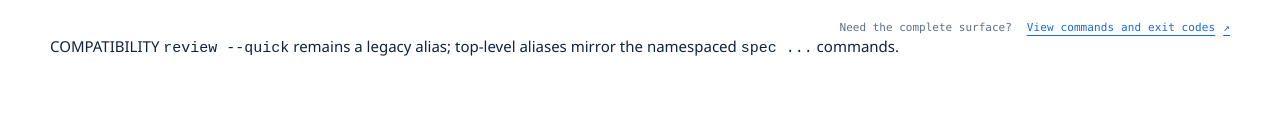
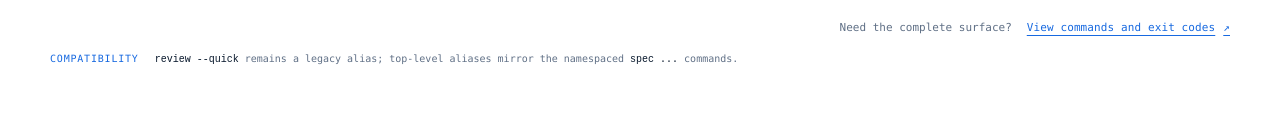
Before and after one commit to specport/specport, a website: page docs/index.html in a window 1280 px wide. Shown: the part 2608-2733 px from the top of the page. Drawn offline with Linux system fonts and the light colour scheme.

Commit message:
Style command compatibility note

```diff
--- a/docs/styles.css
+++ b/docs/styles.css
@@ -820,6 +820,22 @@ pre {
   font: 11px/1.2 var(--mono);
 }
 
+.command-aliases {
+  margin: 16px 0 0;
+  color: var(--muted);
+  font: 10px/1.5 var(--mono);
+}
+
+.command-aliases span {
+  margin-right: 10px;
+  color: var(--blue);
+  letter-spacing: 0.08em;
+}
+
+.command-aliases code {
+  color: var(--ink-deep);
+}
+
 .docs-block {
   background: var(--paper);
   border-bottom: 1px solid var(--line);
```
